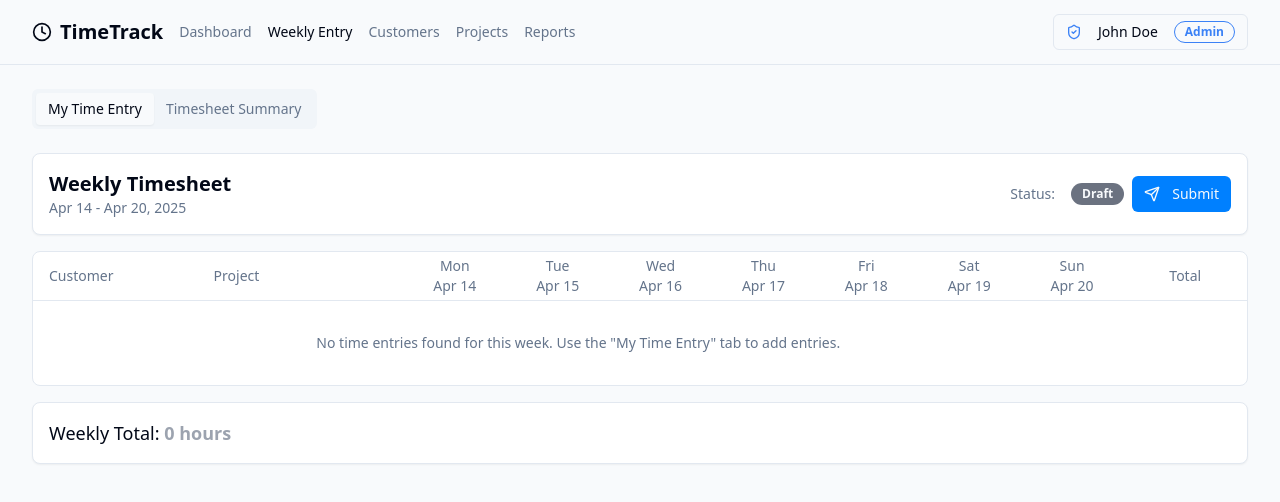
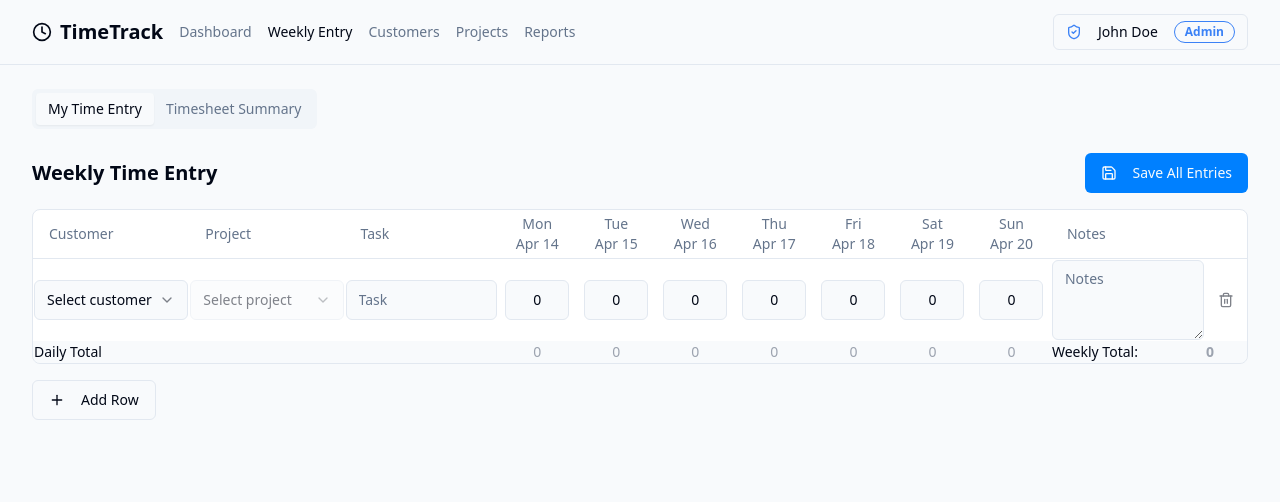
Before and after one commit to sofissy/time-flow-control-hub, a React (Vite) app: page /weekly in a window 1280 px wide. Shown: the top 502 px of the page. Built offline with nearby package versions, Linux system fonts and the light colour scheme.

Commit message:
Fix: Ensure time entry table renders correctly
Fixes an issue where the time entry table would display "No time entries found" even when the user is in the "My Time Entry" tab and should be able to add entries.

```diff
--- a/src/components/WeeklyDirectEntry.tsx
+++ b/src/components/WeeklyDirectEntry.tsx
@@ -42,6 +42,8 @@ const WeeklyDirectEntry = () => {
     return getProjectsByCustomer(customerId);
   };
 
+  console.log("Weekly direct entry rows:", entryRows);
+
   return (
     <div className="space-y-4">
       <div className="flex justify-between items-center mb-4">
@@ -56,6 +58,7 @@ const WeeklyDirectEntry = () => {
         weekDates={weekDates}
         entryRows={entryRows}
         customers={customers}
+        getAvailableProjectsForRow={getAvailableProjectsForRow}
         onRemoveRow={(id) => setEntryRows(entryRows.filter(row => row.id !== id))}
         onUpdateCustomer={(rowId, customerId) => {
           setEntryRows(entryRows.map(row =>
@@ -98,7 +101,6 @@ const WeeklyDirectEntry = () => {
         calculateDailyTotal={(date) => calculateDailyTotal(entryRows, date)}
         getDailyTotalColorClass={getDailyTotalColorClass}
         calculateWeeklyTotal={() => calculateWeeklyTotal(entryRows)}
-        getAvailableProjectsForRow={getAvailableProjectsForRow}
       />
 
       <div className="flex justify-between">
--- a/src/pages/WeeklyEntry.tsx
+++ b/src/pages/WeeklyEntry.tsx
@@ -46,7 +46,7 @@ const WeeklyEntry = () => {
             </TabsList>
 
             <TabsContent value="entry">
-              <WeeklyTimeTable />
+              <WeeklyDirectEntry />
             </TabsContent>
 
             <TabsContent value="summary">
```
